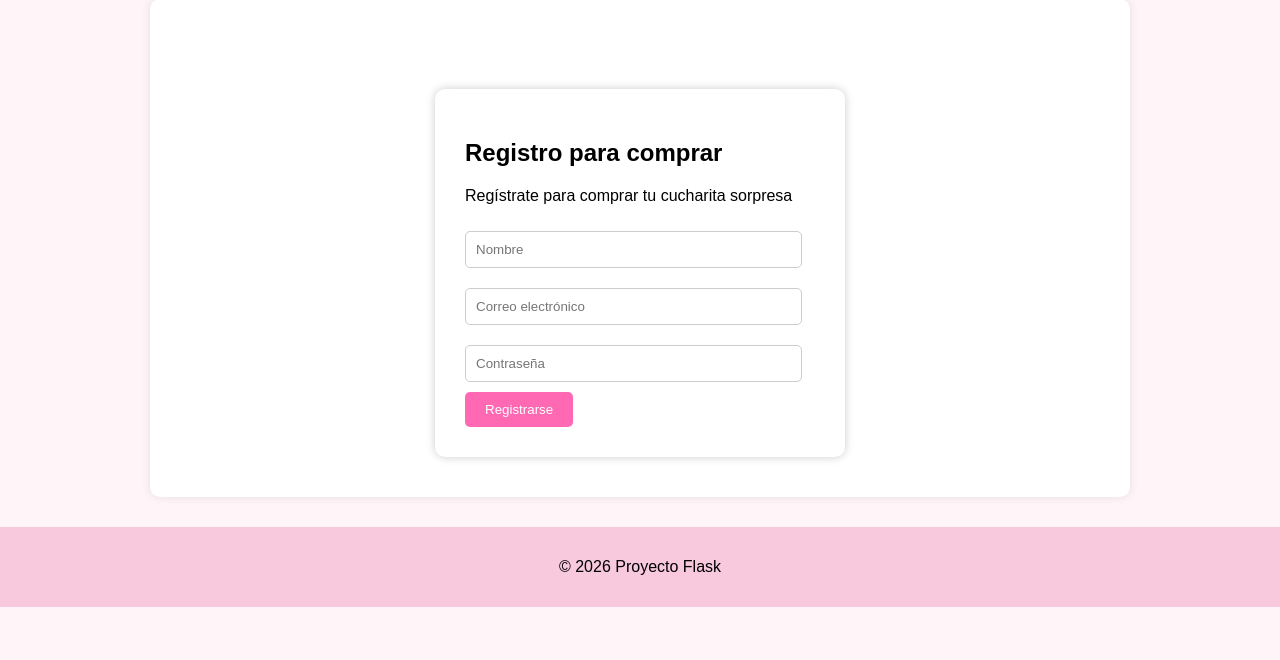
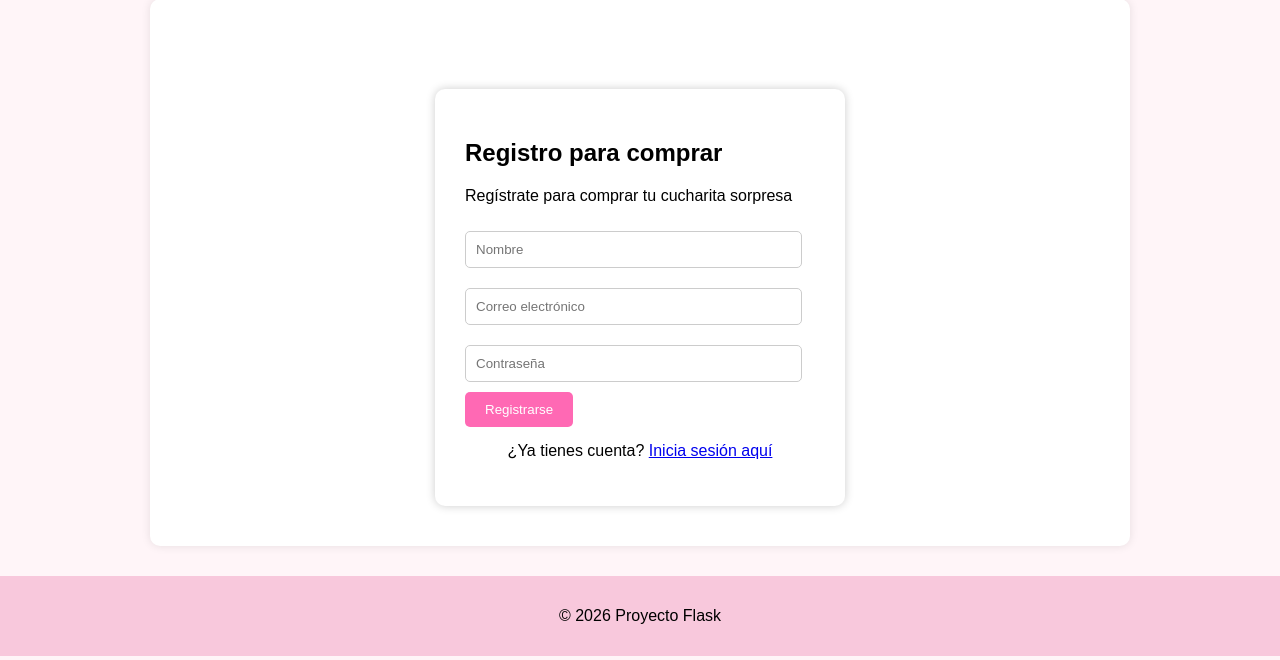
Before and after one commit to MarleneTip/DESARROLLO-DE-APLICACIONES-WEB, a Flask app: page /registro in a window 1280 px wide. Shown: the part 140-800 px from the top of the page. Run offline with Flask 3, Linux system fonts and the light colour scheme.

Commit message:
agregado enlace login en registro

```diff
--- a/proyecto_tienda_virtual/templates/registro.html
+++ b/proyecto_tienda_virtual/templates/registro.html
@@ -19,8 +19,16 @@
         <input type="text" name="nombre" placeholder="Nombre" required>
         <input type="email" name="email" placeholder="Correo electrónico" required>
         <input type="password" name="password" placeholder="Contraseña" required>
+
         <button type="submit">Registrarse</button>
     </form>
+
+    <!-- 🔥 NUEVO -->
+    <p style="margin-top:15px; text-align:center;">
+        ¿Ya tienes cuenta?
+        <a href="{{ url_for('login') }}">Inicia sesión aquí</a>
+    </p>
+
 </div>
 
 <style>
```
